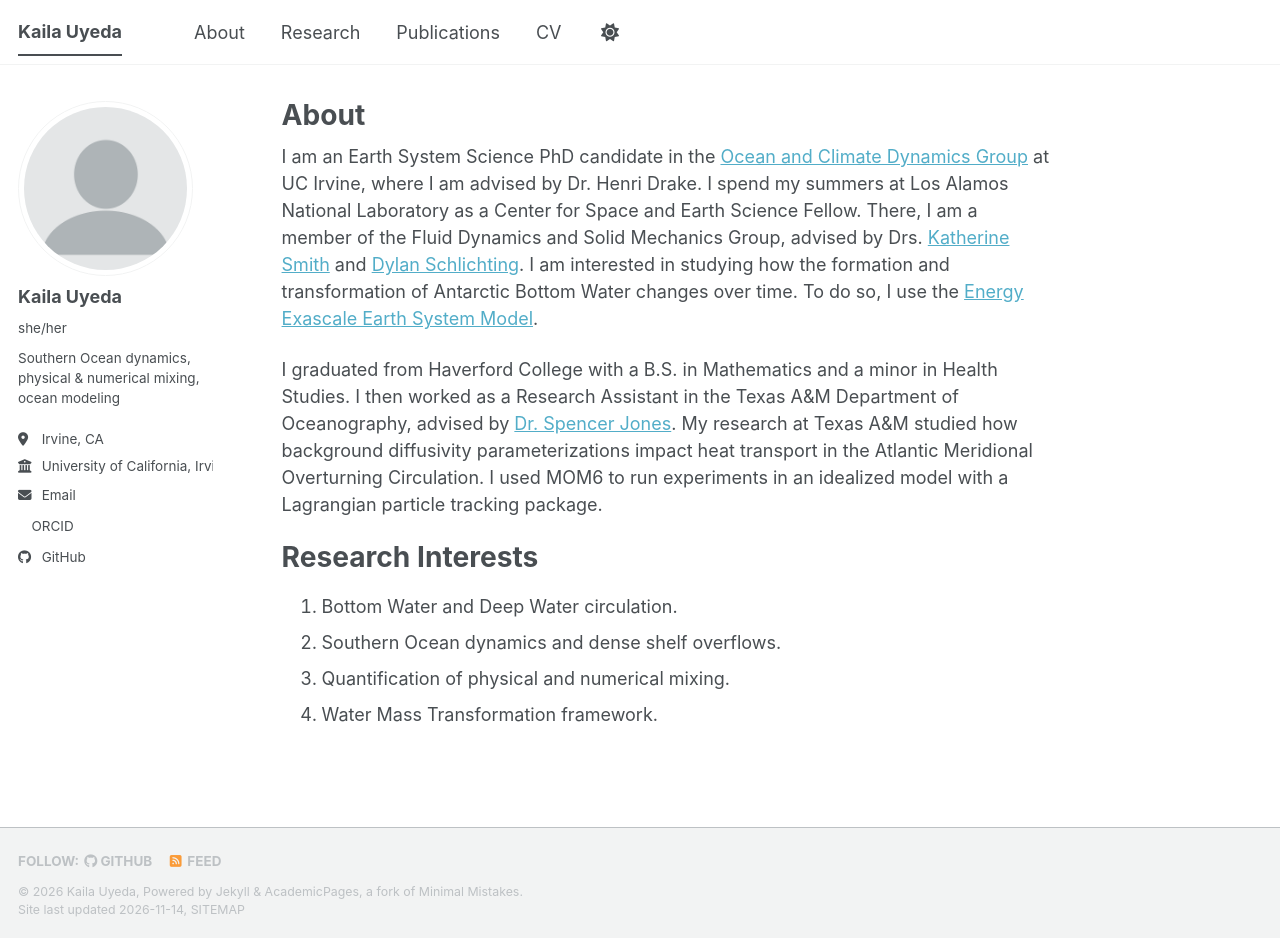
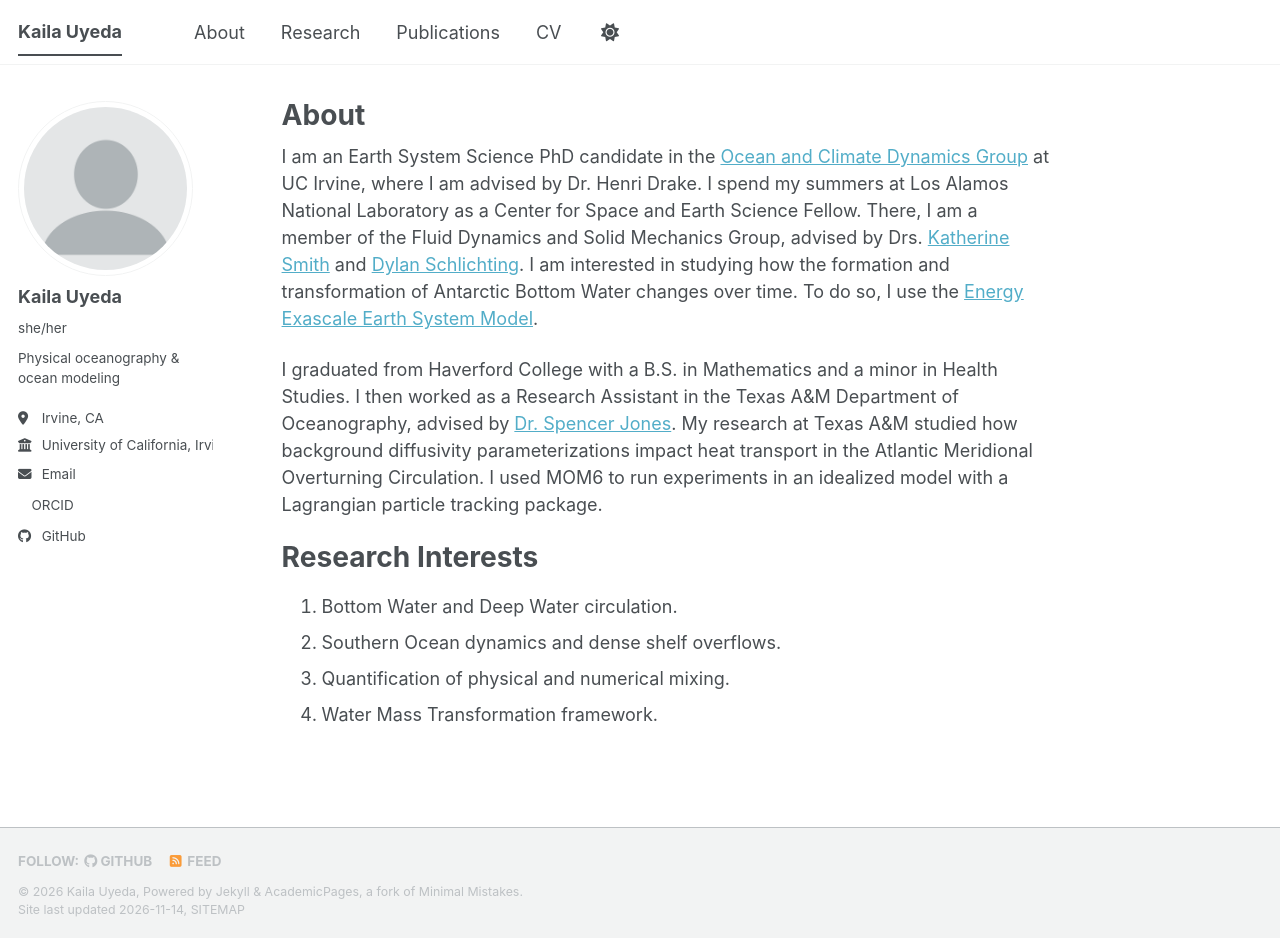
Before and after one commit to kailauyeda/kailauyeda.github.io, a Jekyll site: the page built from _pages/about.md, in a window 1280 px wide and 938 px high. Built offline with Jekyll 4.4.1, drawn with Linux system fonts in a browser that asks for light colours; a script bundle is joined from its source files by our own code; a style sheet for code colours, icons or effects is not loaded.

Commit message:
Update _config.yml

```diff
--- a/_config.yml
+++ b/_config.yml
@@ -26,7 +26,7 @@ author:
   avatar           : "profile.png"
   name             : "Kaila Uyeda"
   pronouns         : "she/her" # example: "she/her"
-  bio              : "Southern Ocean dynamics, physical & numerical mixing, ocean modeling"
+  bio              : "Physical oceanography & ocean modeling"
   location         : "Irvine, CA"
   employer         : "University of California, Irvine"
   uri              : # URL
```
